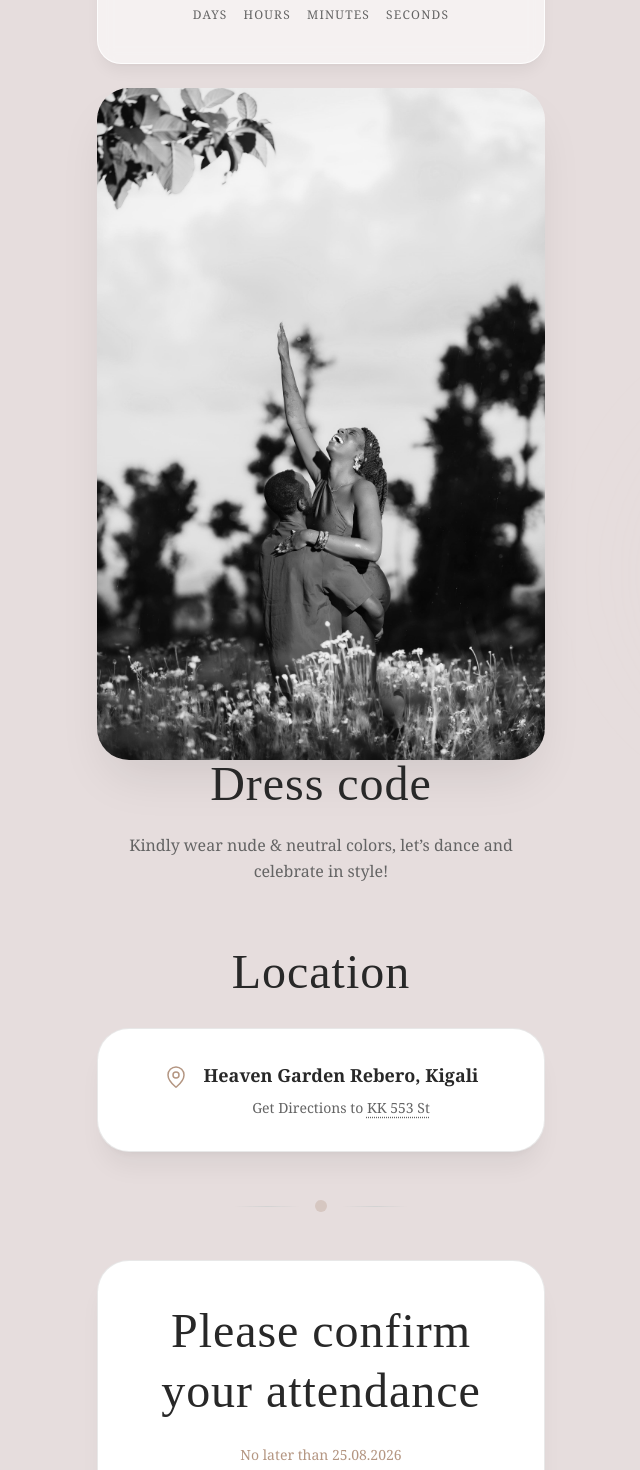
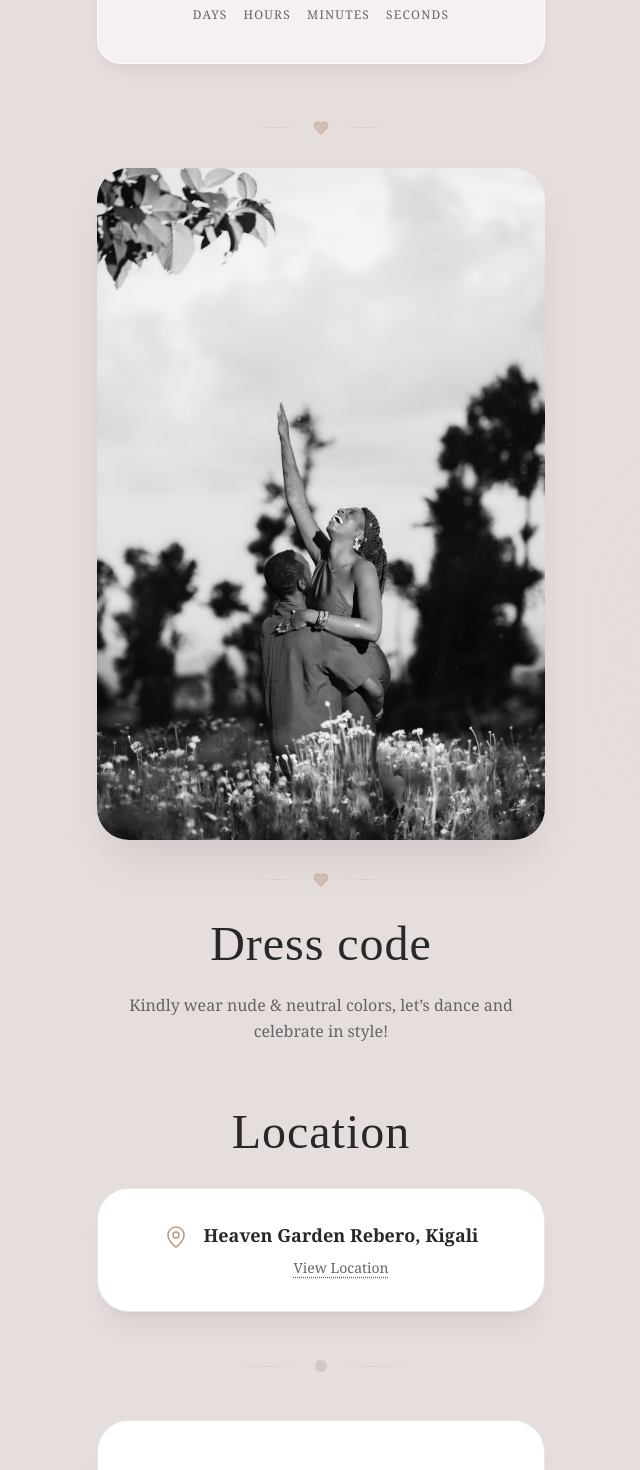
Before and after one commit to Giscard49/w-invitation, a React (Vite) app: page / in a window 1280 px wide. Shown: the part 2580-4050 px from the top of the page, without its empty margins (319-959 px from the left). Built offline with nearby package versions, Linux system fonts and the light colour scheme; no server answers.

Commit message:
new updates

```diff
--- a/src/App.tsx
+++ b/src/App.tsx
@@ -324,7 +324,12 @@ export default function App() {
 
         <div className="w-full max-w-md relative z-10">
 
-
+     {/* Decorative Divider */}
+            <div className="flex items-center justify-center my-8">
+              <div className="w-12 h-[1px] bg-gradient-to-r from-transparent via-[rgb(var(--color-border))] to-transparent" />
+              <Heart className="w-4 h-4 mx-3 text-[rgb(var(--color-accent))]/40 fill-[rgb(var(--color-accent))]/40" />
+              <div className="w-12 h-[1px] bg-gradient-to-r from-transparent via-[rgb(var(--color-border))] to-transparent" />
+            </div>
           {/* Couple Image */}
           <div className="w-full rounded-[2rem] overflow-hidden shadow-2xl shadow-black/10">
 
@@ -336,7 +341,12 @@ export default function App() {
           </div>
         </div>
       </section>
-
+      {/* Decorative Divider */}
+            <div className="flex items-center justify-center my-8">
+              <div className="w-12 h-[1px] bg-gradient-to-r from-transparent via-[rgb(var(--color-border))] to-transparent" />
+              <Heart className="w-4 h-4 mx-3 text-[rgb(var(--color-accent))]/40 fill-[rgb(var(--color-accent))]/40" />
+              <div className="w-12 h-[1px] bg-gradient-to-r from-transparent via-[rgb(var(--color-border))] to-transparent" />
+            </div>
       {/* Dress Code & Location */}
       <section className="flex flex-col items-center justify-start px-6 py-10 relative">
         <div className="absolute top-32 left-8 w-52 h-52 bg-gradient-to-br from-[#f0ebe6]/20 to-transparent rounded-full blur-2xl" />
@@ -367,11 +377,9 @@ export default function App() {
       />
       <div className="text-center">
         <p className="font-semibold mb-2 text-lg">Heaven Garden Rebero, Kigali</p>
-        <p className="text-sm text-[rgb(var(--color-text-secondary))] leading-relaxed">
-         Get Directions to{" "}
-          <span className="underline decoration-dotted underline-offset-4">
-            KK 553 St
-          </span>
+        <p className="text-sm text-[rgb(var(--color-text-secondary))] leading-relaxed text-center underline decoration-dotted underline-offset-4">
+        View Location{" "}
+
         </p>
       </div>
     </div>
@@ -459,13 +467,14 @@ export default function App() {
           </div>
         </div>
       </section>
+                 <br/> <br/>
 
       {/* Contact Information */}
       <section className="flex flex-col items-center justify-start px-6 py-12 relative">
         <div className="absolute top-30 right-8 w-56 h-56 bg-gradient-to-bl from-[#ebe6e1]/20 to-transparent rounded-full blur-2xl" />
 
         <div className="w-full max-w-md relative z-10">
-          <h3 className="text-5xl mb-10 text-center leading-tight" style={{ fontFamily: 'Tangerine, cursive' }}>
+          <h3 className="text-5xl mb-12 text-center leading-tight" style={{ fontFamily: 'Tangerine, cursive' }}>
             Contact<br />Information
           </h3>
 
@@ -547,9 +556,10 @@ export default function App() {
               <div className="w-12 h-[1px] bg-gradient-to-r from-transparent via-[rgb(var(--color-border))] to-transparent" />
             </div>
 
-            <p className="text-2xl font-serif mb-3 tracking-wide">
-              Giscard and CeAnna
+            <p className="text-2xl mb-3 tracking-wide" style={{ fontFamily: "'Baskerville', serif" }}>
+               Giscard and CeAnna
             </p>
+
 
             <p className="text-2xl text-[rgb(var(--color-text-secondary))] uppercase tracking-widest">
               27 • 09 • 2026
@@ -557,6 +567,8 @@ export default function App() {
           </div>
         </div>
       </section>
+      <br/> <br/>
     </div>
+
   );
 }
```
